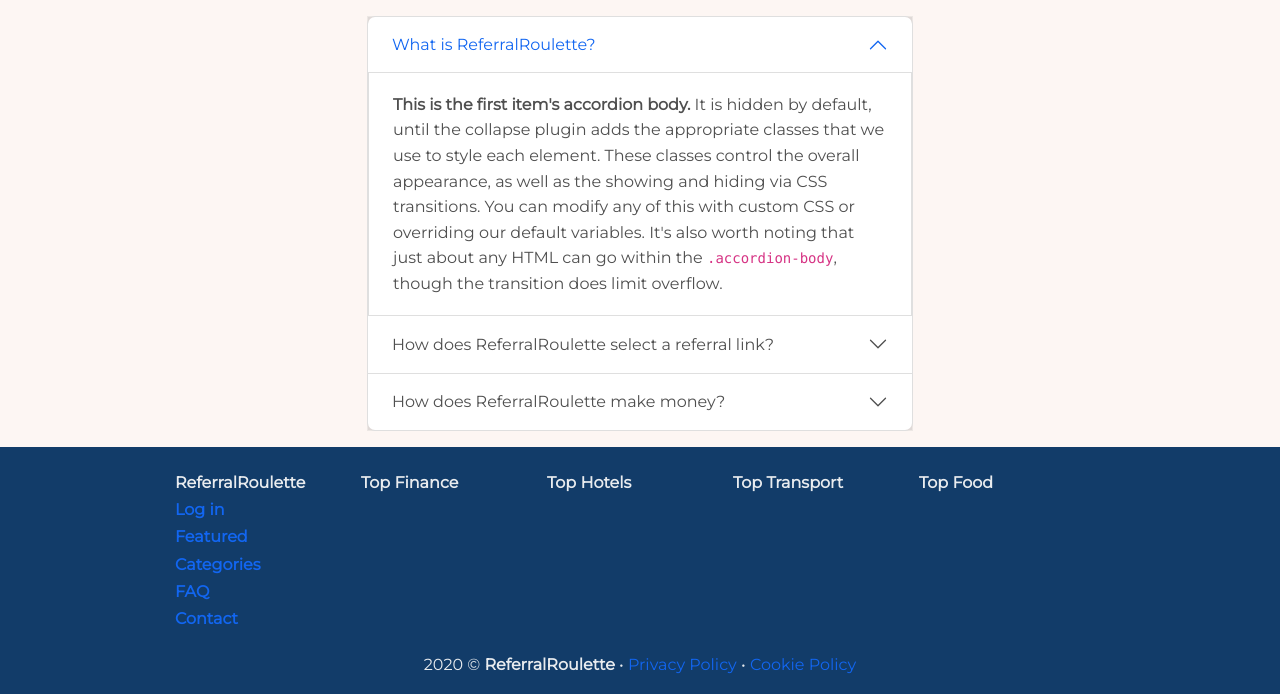
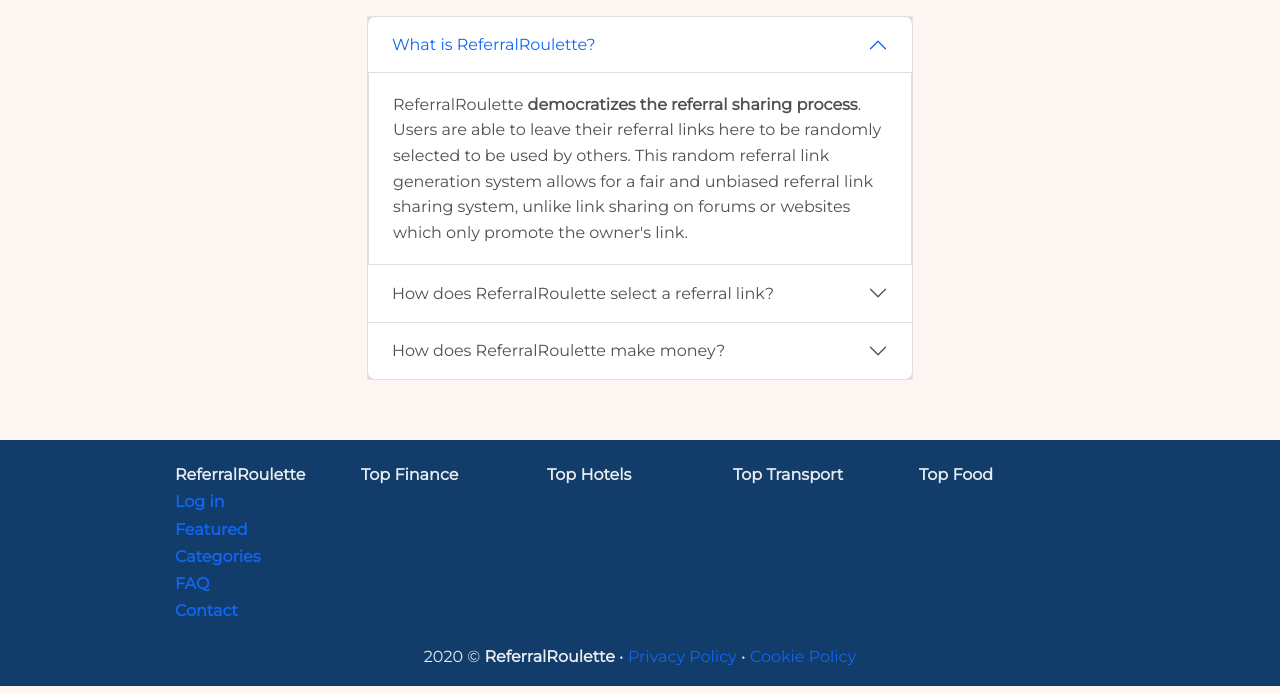
Before and after one commit to vasilzhigilei/ReferralRoulette, a Django app: template referralroulette/templates/faq.html in a window 1280 px wide. Shown: the part 114-808 px from the top of the page. Run offline with Django 3.2, Linux system fonts and the light colour scheme; the template is opened without the code that fills it, so the values that code supplies are empty; parts of the project's set-up code (start-up, migrations or seed data) failed here and were passed over; some libraries are stand-ins or nearby versions.

Commit message:
first faq q

```diff
--- a/referralroulette/templates/faq.html
+++ b/referralroulette/templates/faq.html
@@ -12,7 +12,7 @@
                   </h2>
                   <div id="collapseOne" class="accordion-collapse collapse show" aria-labelledby="headingOne" data-bs-parent="#accordionExample">
                     <div class="accordion-body">
-                      <strong>This is the first item's accordion body.</strong> It is hidden by default, until the collapse plugin adds the appropriate classes that we use to style each element. These classes control the overall appearance, as well as the showing and hiding via CSS transitions. You can modify any of this with custom CSS or overriding our default variables. It's also worth noting that just about any HTML can go within the <code>.accordion-body</code>, though the transition does limit overflow.
+                      ReferralRoulette <strong>democratizes the referral sharing process</strong>. Users are able to leave their referral links here to be randomly selected to be used by others. This random referral link generation system allows for a fair and unbiased referral link sharing system, unlike link sharing on forums or websites which only promote the owner's link.
                     </div>
                   </div>
                 </div>
@@ -24,7 +24,7 @@
                   </h2>
                   <div id="collapseTwo" class="accordion-collapse collapse" aria-labelledby="headingTwo" data-bs-parent="#accordionExample">
                     <div class="accordion-body">
-                      <strong>This is the second item's accordion body.</strong> It is hidden by default, until the collapse plugin adds the appropriate classes that we use to style each element. These classes control the overall appearance, as well as the showing and hiding via CSS transitions. You can modify any of this with custom CSS or overriding our default variables. It's also worth noting that just about any HTML can go within the <code>.accordion-body</code>, though the transition does limit overflow.
+
                     </div>
                   </div>
                 </div>
@@ -36,7 +36,7 @@
                   </h2>
                   <div id="collapseThree" class="accordion-collapse collapse" aria-labelledby="headingThree" data-bs-parent="#accordionExample">
                     <div class="accordion-body">
-                      <strong>This is the third item's accordion body.</strong> It is hidden by default, until the collapse plugin adds the appropriate classes that we use to style each element. These classes control the overall appearance, as well as the showing and hiding via CSS transitions. You can modify any of this with custom CSS or overriding our default variables. It's also worth noting that just about any HTML can go within the <code>.accordion-body</code>, though the transition does limit overflow.
+
                     </div>
                   </div>
                 </div>
```
